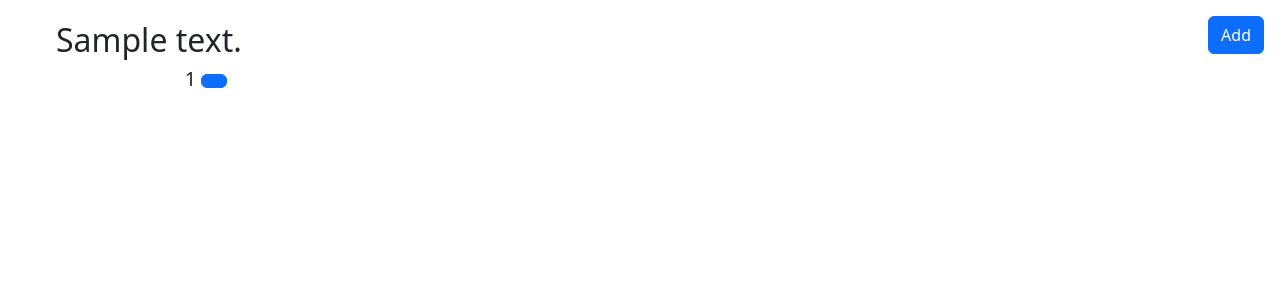
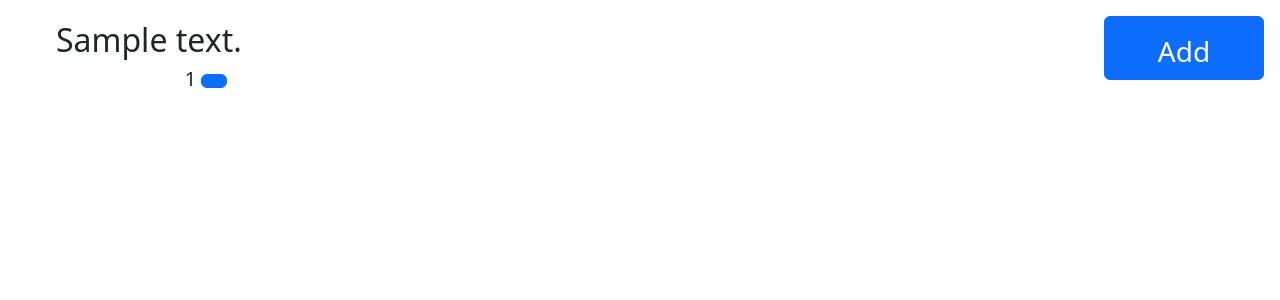
Before and after one commit to imann24/kind_cloud, a Django app: page / in a window 1280 px wide. Shown: the top 300 px of the page. Run offline with Django 5.2, Linux system fonts and the light colour scheme; tables that the repository leaves empty hold one stand-in row (values such as "Sample post"); some libraries are stand-ins or nearby versions.

Commit message:
Make 'Add' button bigger. Disable CSRF

```diff
--- a/app/kind_cloud/static/main.css
+++ b/app/kind_cloud/static/main.css
@@ -31,9 +31,16 @@
 }
 
 .create-button-container {
-    position: absolute;
+    position: fixed;
     top: 1rem;
     right: 1rem;
+    width: 10rem;
+    height: 4rem;
+}
+
+.create-button-container .btn {
+    font-size: 1.75rem;
+    padding-top: 0.75rem;
 }
 
 .vote-button-container {
--- a/app/kind_cloud/templates/view_all.html
+++ b/app/kind_cloud/templates/view_all.html
@@ -16,7 +16,7 @@
             </li>
         {% endfor %}
     </ul>
-    <div class="create-button-container">
-        {% bootstrap_button button_type="link" content="<i class='fas fa-cloud'></i> Add" href="/create" %}
+    <div class="d-grid gap-2 create-button-container">
+        {% bootstrap_button button_type="link" content="<i class='fas fa-cloud'></i> Add" href="/create" button_class="btn btn-primary" %}
     </div>
 {% endblock %}
--- a/app/kind_cloud/views.py
+++ b/app/kind_cloud/views.py
@@ -1,5 +1,6 @@
 from django.http import HttpResponseRedirect
 from django.shortcuts import render
+from django.views.decorators.csrf import csrf_exempt
 from .models import Kind
 from .forms import KindForm
 
@@ -7,6 +8,8 @@ def index(request):
     kinds = Kind.objects.all().order_by('-votes')
     return render(request, 'view_all.html', {'kinds': kinds})
 
+# ensure submitting this form doesn't require a CSRF token
+@csrf_exempt
 def create(request):
     if request.method == 'POST':
         form = KindForm(request.POST)
```
Also changed, not shown: README.md.
